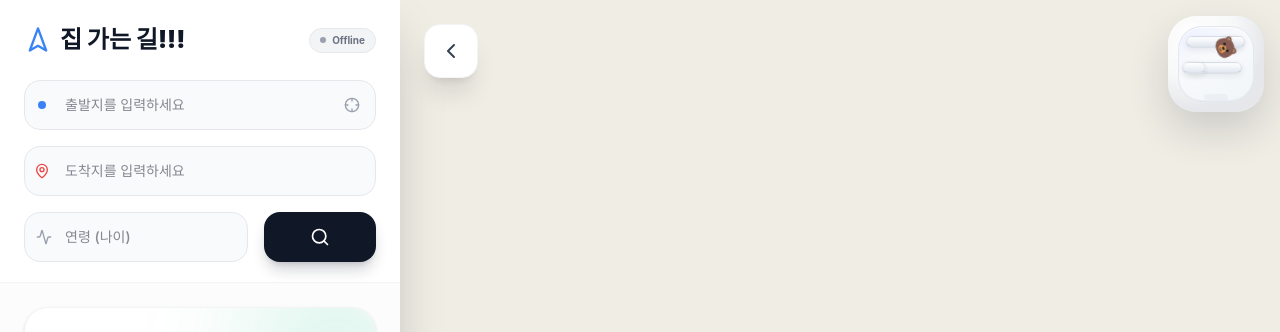
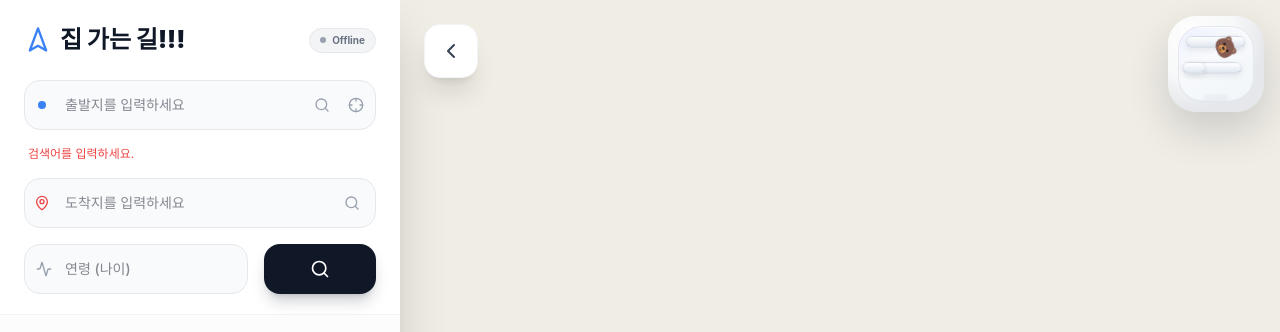
Before and after one commit to codingfit-academy/directions-front, a Next.js app: page / in a window 1280 px wide. Both pictures are taken after a click on the button 352 px from the left and 105 px from the top of the page. Shown: the top 332 px of the page. Built offline with nearby package versions, Linux system fonts and the light colour scheme; no server answers.

Commit message:
검색 수정

```diff
--- a/src/app/page.tsx
+++ b/src/app/page.tsx
@@ -83,6 +83,14 @@ const Page = () => {
   const [routeLoading, setRouteLoading] = useState(false);
   const [routeError, setRouteError] = useState('');
 
+  // Geocoded points (검색으로 확정된 좌표)
+  const [originPoint, setOriginPoint] = useState<GeocodeOut | null>(null);
+  const [destinationPoint, setDestinationPoint] = useState<GeocodeOut | null>(null);
+  const [originSearching, setOriginSearching] = useState(false);
+  const [destinationSearching, setDestinationSearching] = useState(false);
+  const [originSearchError, setOriginSearchError] = useState('');
+  const [destinationSearchError, setDestinationSearchError] = useState('');
+
   useEffect(() => {
     let cancelled = false;
     (async () => {
@@ -106,6 +114,63 @@ const Page = () => {
       cancelled = true;
     };
   }, []);
+
+  const geocodeAddress = async (
+    query: string,
+    setPoint: (p: GeocodeOut | null) => void,
+    setText: (s: string) => void,
+    setSearching: (b: boolean) => void,
+    setError: (s: string) => void,
+  ) => {
+    setError('');
+    if (!query.trim()) {
+      setError('검색어를 입력하세요.');
+      return;
+    }
+    setSearching(true);
+    try {
+      const url = `${API_BASE_URL}/directions/geocode?q=${encodeURIComponent(query)}`;
+      const res = await fetch(url);
+      if (!res.ok) {
+        const errPayload = await res.json().catch(() => null);
+        throw new Error(errPayload?.detail || `status ${res.status}`);
+      }
+      const data: GeocodeOut = await res.json();
+      setPoint(data);
+      setText(data.address);
+      // 검색 성공 시 지도에 임시 마커 표시 + 이동
+      if (mapRef.current && window.naver && window.naver.maps) {
+        const naver = window.naver;
+        const loc = new naver.maps.LatLng(data.lat, data.lng);
+        mapRef.current.setCenter(loc);
+        mapRef.current.setZoom(15);
+      }
+    } catch (err) {
+      console.error('Geocode failed:', err);
+      setPoint(null);
+      setError(err instanceof Error ? err.message : '검색 실패');
+    } finally {
+      setSearching(false);
+    }
+  };
+
+  const searchOrigin = () =>
+    geocodeAddress(
+      origin,
+      setOriginPoint,
+      setOrigin,
+      setOriginSearching,
+      setOriginSearchError,
+    );
+
+  const searchDestination = () =>
+    geocodeAddress(
+      destination,
+      setDestinationPoint,
+      setDestination,
+      setDestinationSearching,
+      setDestinationSearchError,
+    );
 
   const clearRouteOverlays = () => {
     if (routePolylineRef.current) {
@@ -188,12 +253,20 @@ const Page = () => {
       return;
     }
 
+    // 우선순위: 검색으로 확정된 좌표 > GPS > 텍스트
     const usingMyLocation = origin === '현재 내 위치' && userLocation;
+    const originBody = originPoint
+      ? { lat: originPoint.lat, lng: originPoint.lng, text: originPoint.address }
+      : usingMyLocation
+        ? { lat: userLocation!.lat, lng: userLocation!.lng, text: origin }
+        : { text: origin };
+    const destinationBody = destinationPoint
+      ? { lat: destinationPoint.lat, lng: destinationPoint.lng, text: destinationPoint.address }
+      : { text: destination };
+
     const body = {
-      origin: usingMyLocation
-        ? { lat: userLocation!.lat, lng: userLocation!.lng, text: origin }
-        : { text: origin },
-      destination: { text: destination },
+      origin: originBody,
+      destination: destinationBody,
       option: 'trafast',
       signal_buffer_m: 30,
     };
@@ -301,7 +374,9 @@ const Page = () => {
           const lng = position.coords.longitude;
           setUserLocation({ lat, lng });
           setOrigin('현재 내 위치');
+          setOriginPoint({ lat, lng, address: '현재 내 위치', road_address: null });
           setLocationError('');
+          setOriginSearchError('');
 
           if (mapRef.current && window.naver && window.naver.maps) {
             const loc = new window.naver.maps.LatLng(lat, lng);
@@ -434,18 +509,48 @@ const Page = () => {
                 type="text"
                 placeholder="출발지를 입력하세요"
                 value={origin}
-                onChange={(e) => setOrigin(e.target.value)}
-                className="w-full pl-10 pr-12 py-3.5 bg-gray-50 border border-gray-200 rounded-2xl focus:ring-4 focus:ring-primary/10 focus:border-primary outline-none transition-all text-sm font-medium"
+                onChange={(e) => {
+                  setOrigin(e.target.value);
+                  setOriginPoint(null);
+                  setOriginSearchError('');
+                }}
+                onKeyDown={(e) => {
+                  if (e.key === 'Enter') searchOrigin();
+                }}
+                className="w-full pl-10 pr-20 py-3.5 bg-gray-50 border border-gray-200 rounded-2xl focus:ring-4 focus:ring-primary/10 focus:border-primary outline-none transition-all text-sm font-medium"
               />
+              <div className="absolute right-1 top-1/2 -translate-y-1/2 flex items-center gap-0.5">
+                <button
+                  onClick={searchOrigin}
+                  disabled={originSearching}
+                  className="p-2 text-gray-400 hover:text-primary hover:bg-white rounded-xl transition-all disabled:opacity-50"
+                  title="검색"
+                >
+                  {originSearching ? (
+                    <div className="w-4 h-4 border-2 border-gray-300 border-t-primary rounded-full animate-spin" />
+                  ) : (
+                    <Search className="w-4 h-4" />
+                  )}
+                </button>
                 <button
                   onClick={requestLocation}
-                className="absolute right-2 top-1/2 -translate-y-1/2 p-2 text-gray-400 hover:text-primary hover:bg-white rounded-xl transition-all"
+                  className="p-2 text-gray-400 hover:text-primary hover:bg-white rounded-xl transition-all"
                   title="내 위치 가져오기"
                 >
                   <Crosshair className="w-4 h-4" />
                 </button>
               </div>
+            </div>
 
+            {originPoint && (
+              <p className="text-xs text-success mt-1 px-1 flex items-center gap-1">
+                <span className="w-1 h-1 bg-success rounded-full" />
+                {originPoint.address} ({originPoint.lat.toFixed(5)}, {originPoint.lng.toFixed(5)})
+              </p>
+            )}
+            {originSearchError && (
+              <p className="text-xs text-danger mt-1 px-1">{originSearchError}</p>
+            )}
             {locationError && (
               <p className="text-xs text-danger mt-1 px-1">{locationError}</p>
             )}
@@ -456,10 +561,39 @@ const Page = () => {
                 type="text"
                 placeholder="도착지를 입력하세요"
                 value={destination}
-                onChange={(e) => setDestination(e.target.value)}
-                className="w-full pl-10 pr-4 py-3.5 bg-gray-50 border border-gray-200 rounded-2xl focus:ring-4 focus:ring-danger/10 focus:border-danger outline-none transition-all text-sm font-medium"
+                onChange={(e) => {
+                  setDestination(e.target.value);
+                  setDestinationPoint(null);
+                  setDestinationSearchError('');
+                }}
+                onKeyDown={(e) => {
+                  if (e.key === 'Enter') searchDestination();
+                }}
+                className="w-full pl-10 pr-12 py-3.5 bg-gray-50 border border-gray-200 rounded-2xl focus:ring-4 focus:ring-danger/10 focus:border-danger outline-none transition-all text-sm font-medium"
               />
+              <button
+                onClick={searchDestination}
+                disabled={destinationSearching}
+                className="absolute right-2 top-1/2 -translate-y-1/2 p-2 text-gray-400 hover:text-danger hover:bg-white rounded-xl transition-all disabled:opacity-50"
+                title="검색"
+              >
+                {destinationSearching ? (
+                  <div className="w-4 h-4 border-2 border-gray-300 border-t-danger rounded-full animate-spin" />
+                ) : (
+                  <Search className="w-4 h-4" />
+                )}
+              </button>
             </div>
+
+            {destinationPoint && (
+              <p className="text-xs text-success mt-1 px-1 flex items-center gap-1">
+                <span className="w-1 h-1 bg-success rounded-full" />
+                {destinationPoint.address} ({destinationPoint.lat.toFixed(5)}, {destinationPoint.lng.toFixed(5)})
+              </p>
+            )}
+            {destinationSearchError && (
+              <p className="text-xs text-danger mt-1 px-1">{destinationSearchError}</p>
+            )}
 
             <div className="flex gap-4">
               <div className="relative group flex-1">
```
Also changed, not shown: 1 other file (tests, documents, lock files or other folders). Lines whose indentation alone changed are shown as unchanged.
